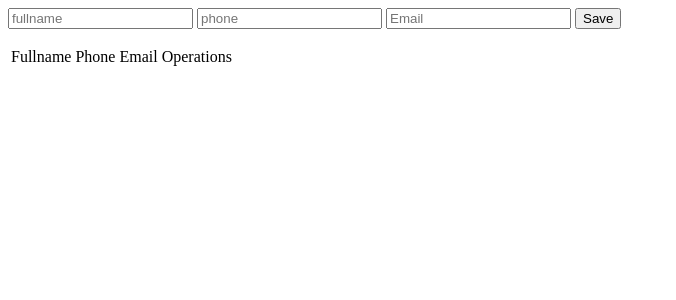
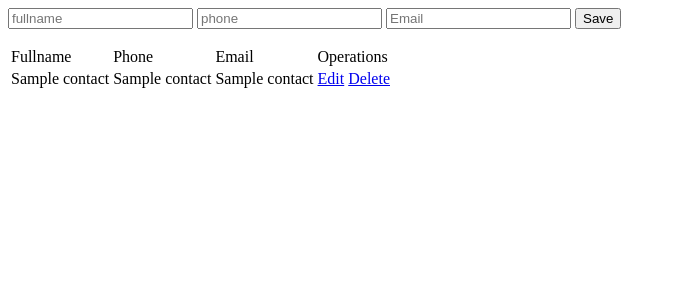
Before and after one commit to DanielOCx10/flaskaplicacion, a Flask app: template templates/index.html in a window 1280 px wide. Shown: the top 300 px of the page, without its empty margins (0-676 px from the left). Run offline with Flask 3, Linux system fonts and the light colour scheme; the template is opened without the code that fills it: most values are stand-ins (such as "Sample title", 1, 10 or a date in 2020); some libraries are stand-ins or nearby versions.

Commit message:
avances guardadito

```diff
--- a/App.py
+++ b/App.py
@@ -18,8 +18,7 @@ def index():
     cur = mysql.connection.cursor()
     cur.execute('SELECT * FROM contacts')
     data = cur.fetchall()
-    print(data)#38.5 minuto
-    return render_template('index.html')
+    return render_template('index.html', contacts = data)
 
 @app.route('/add_contact', methods=['POST'])
 def add_contact():
--- a/templates/index.html
+++ b/templates/index.html
@@ -28,5 +28,16 @@
         </tr>
     </thead>
     <tbody>
+        {% for contact in contacts %}
+        <tr>
+            <td>{{ contact.1 }}</td>
+            <td>{{ contact.2 }}</td>
+            <td>{{ contact.3 }}</td>
+            <td>
+                <a href="/edit/{{ contact.0 }}">Edit</a>
+                <a href="/delete/{{ contact.0 }}">Delete</a>
+            </td>
+        </tr>
+        {% endfor %}
     </tbody>
 </table>
```
